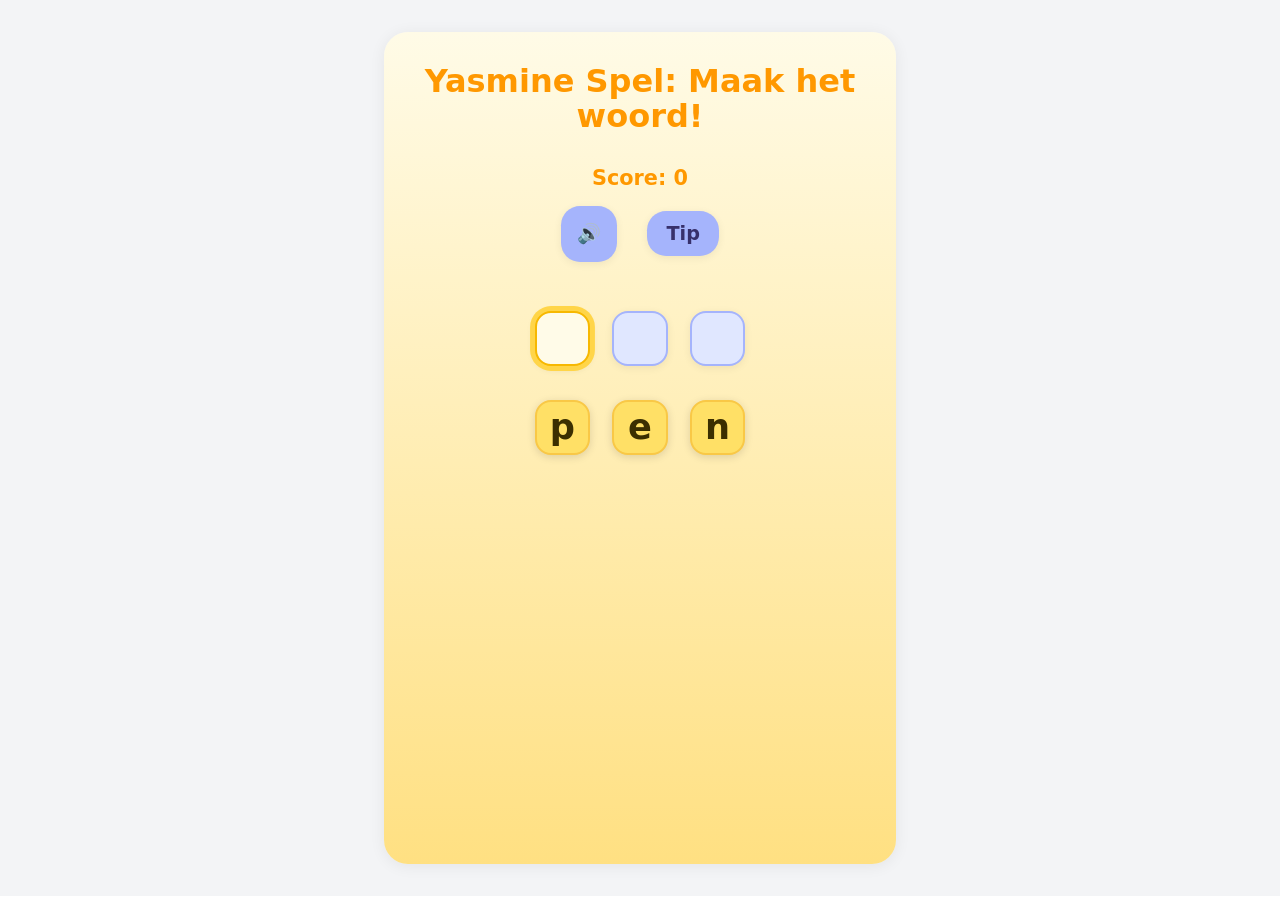
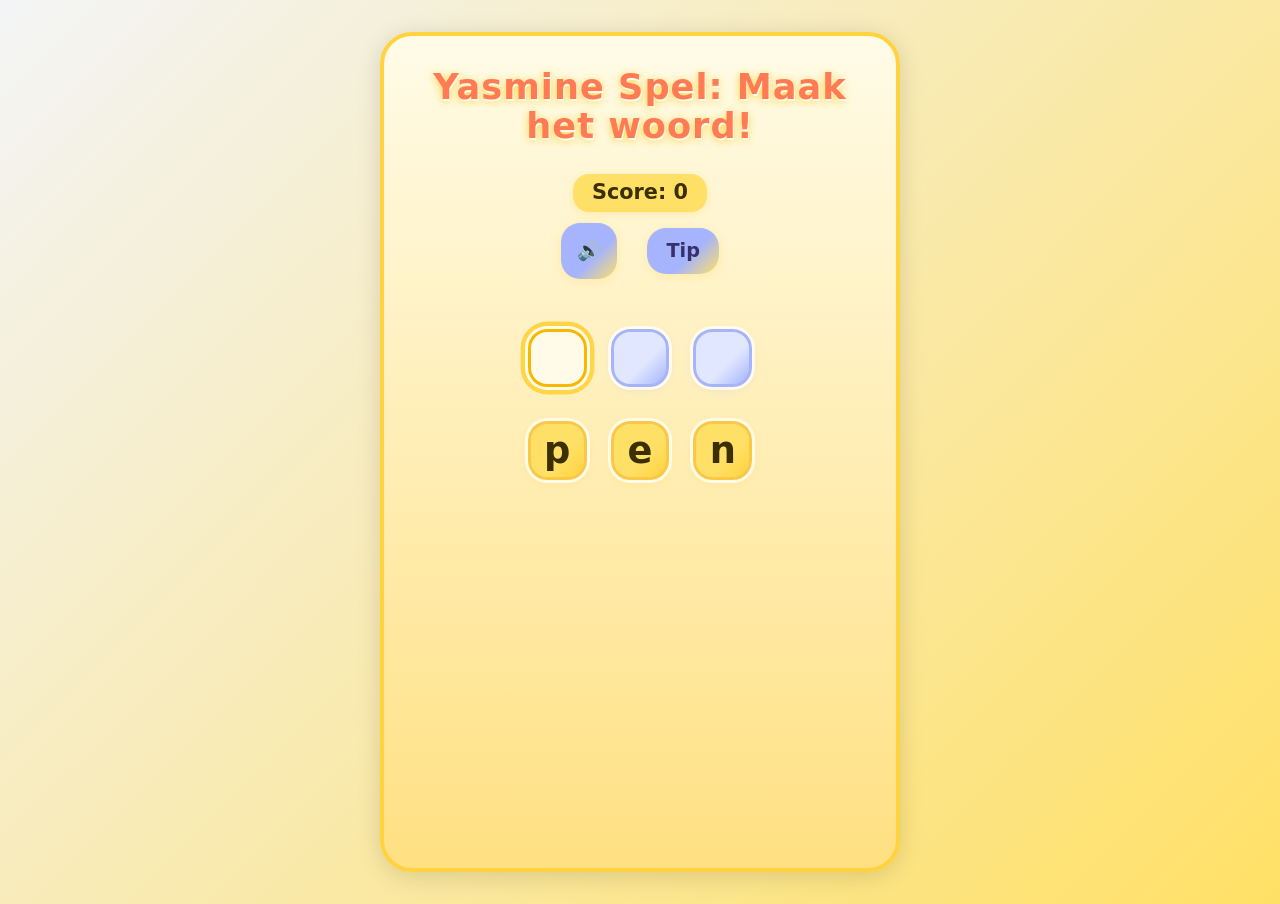
Before and after one commit to hamzaelouakili/Yasmine-Learn-to-Read, a React (Vite) app: page / in a window 1280 px wide. Built offline with nearby package versions, Linux system fonts and the light colour scheme.

Commit message:
change styles

```diff
--- a/src/App.css
+++ b/src/App.css
@@ -379,103 +379,142 @@ h1 {
 .game-container {
   max-width: 480px;
   margin: 0 auto;
-  padding: 1rem;
+  padding: 1.2rem 0.5rem 2.5rem 0.5rem;
   background: #fffbe8;
-  border-radius: 1.5rem;
-  box-shadow: 0 2px 16px #0001;
+  border-radius: 2rem;
+  box-shadow: 0 4px 24px #0002;
   min-height: 100vh;
   display: flex;
   flex-direction: column;
   align-items: center;
+  border: 4px solid #ffd23f;
 }
 
 h1 {
-  font-size: 2rem;
+  font-size: 2.2rem;
   margin-bottom: 0.5rem;
   text-align: center;
+  color: #ff7b54;
+  letter-spacing: 1px;
+  text-shadow: 1px 2px 0 #fffbe8, 0 2px 8px #ffd23f;
 }
 
 .score {
   font-size: 1.3rem;
   margin-bottom: 0.5rem;
+  color: #3b2f00;
+  background: #ffe066;
+  border-radius: 1rem;
+  padding: 0.2rem 1.2rem;
+  font-weight: bold;
+  box-shadow: 0 2px 8px #ffd23f44;
 }
 
-.letters-row,
-.slots-row {
+.letters-row, .slots-row {
   display: flex;
   justify-content: center;
-  gap: 1rem;
+  gap: 1.1rem;
   margin: 1.2rem 0 0.5rem 0;
   flex-wrap: wrap;
 }
 
 .draggable-letter {
-  background: #ffe066;
-  border: 2px solid #f9c846;
-  border-radius: 1rem;
-  font-size: 2.2rem;
+  background: linear-gradient(135deg, #ffe066 60%, #ffd23f 100%);
+  border: 3px solid #f9c846;
+  border-radius: 1.2rem;
+  font-size: 2.3rem;
   font-weight: bold;
   color: #3b2f00;
-  width: 3.2rem;
-  height: 3.2rem;
+  width: 3.3rem;
+  height: 3.3rem;
   display: flex;
   align-items: center;
   justify-content: center;
   margin: 0.2rem;
-  box-shadow: 0 2px 8px #0002;
+  box-shadow: 0 2px 8px #ffd23f44;
   touch-action: none;
   user-select: none;
-  transition: background 0.2s, border 0.2s;
+  transition: background 0.2s, border 0.2s, transform 0.2s;
+  cursor: pointer;
+  outline: 3px solid #fffbe8;
 }
 
 .draggable-letter:active {
   background: #ffd23f;
   border-color: #f7b801;
+  transform: scale(1.12) rotate(-4deg);
 }
 
 .slot {
-  background: #e0e7ff;
-  border: 2px solid #a5b4fc;
-  border-radius: 1rem;
-  width: 3.2rem;
-  height: 3.2rem;
+  background: linear-gradient(135deg, #e0e7ff 60%, #a5b4fc 100%);
+  border: 3px solid #a5b4fc;
+  border-radius: 1.2rem;
+  width: 3.3rem;
+  height: 3.3rem;
   display: flex;
   align-items: center;
   justify-content: center;
-  font-size: 2.2rem;
+  font-size: 2.3rem;
   font-weight: bold;
   color: #37306b;
   margin: 0.2rem;
-  box-shadow: 0 2px 8px #0001;
-  transition: background 0.2s, border 0.2s;
+  box-shadow: 0 2px 8px #a5b4fc44;
+  transition: background 0.2s, border 0.2s, transform 0.2s;
+  outline: 3px solid #fffbe8;
+}
+
+.slot-active {
+  box-shadow: 0 0 0 6px #ffd23f, 0 2px 8px #ffd23f44;
+  border-color: #f7b801;
+  background: #fffbe8;
+  animation: slotPulse 0.7s infinite alternate;
+}
+
+@keyframes slotPulse {
+  0% { box-shadow: 0 0 0 6px #ffd23f, 0 2px 8px #ffd23f44; }
+  100% { box-shadow: 0 0 0 12px #ffe066, 0 2px 8px #ffd23f44; }
 }
 
 .slot.correct {
   background: #d1fae5;
   border-color: #10b981;
+  animation: slotPop 0.4s cubic-bezier(.68,-0.55,.27,1.55);
 }
+
+@keyframes slotPop {
+  0% { transform: scale(1.2); }
+  100% { transform: scale(1); }
+}
+
 .slot.wrong {
   background: #fee2e2;
   border-color: #ef4444;
+  animation: slotShake 0.3s cubic-bezier(.36,.07,.19,.97) both;
 }
 
-.tip-btn,
-.sound-btn {
+@keyframes slotShake {
+  10%, 90% { transform: translateX(-2px); }
+  20%, 80% { transform: translateX(4px); }
+  30%, 50%, 70% { transform: translateX(-8px); }
+  40%, 60% { transform: translateX(8px); }
+}
+
+.tip-btn, .sound-btn {
   font-size: 1.2rem;
   padding: 0.7rem 1.2rem;
   border-radius: 1.2rem;
   border: none;
   margin: 0.2rem;
-  background: #a5b4fc;
+  background: linear-gradient(135deg, #a5b4fc 60%, #ffe066 100%);
   color: #37306b;
   font-weight: bold;
-  box-shadow: 0 2px 8px #0001;
-  transition: background 0.2s;
+  box-shadow: 0 2px 8px #ffd23f44;
+  transition: background 0.2s, transform 0.2s;
 }
 
-.tip-btn:active,
-.sound-btn:active {
-  background: #818cf8;
+.tip-btn:active, .sound-btn:active {
+  background: #ffd23f;
+  transform: scale(1.08);
 }
 
 .tip-spelling-row {
@@ -516,39 +555,28 @@ h1 {
 .congrats-img {
   width: 120px;
   height: auto;
-  animation: pop 0.7s cubic-bezier(0.68, -0.55, 0.27, 1.55);
+  animation: pop 0.7s cubic-bezier(.68,-0.55,.27,1.55);
 }
 
 @keyframes pop {
-  0% {
-    transform: scale(0.7);
-    opacity: 0;
-  }
-  60% {
-    transform: scale(1.15);
-    opacity: 1;
-  }
-  100% {
-    transform: scale(1);
-  }
+  0% { transform: scale(0.7); opacity: 0; }
+  60% { transform: scale(1.15); opacity: 1; }
+  100% { transform: scale(1); }
 }
 
-/* Mobiel: alles groter en meer ruimte */
 @media (max-width: 600px) {
   .game-container {
     padding: 0.2rem;
     min-height: 100dvh;
   }
-  .letters-row,
-  .slots-row {
+  .letters-row, .slots-row {
     gap: 0.5rem;
   }
-  .draggable-letter,
-  .slot {
-    width: 3.5rem;
-    height: 3.5rem;
-    font-size: 2.5rem;
-    border-radius: 1.2rem;
+  .draggable-letter, .slot {
+    width: 3.7rem;
+    height: 3.7rem;
+    font-size: 2.6rem;
+    border-radius: 1.3rem;
   }
   .tip-spelling-block {
     font-size: 2.2rem;
@@ -557,8 +585,7 @@ h1 {
   .congrats-img {
     width: 90px;
   }
-  .tip-btn,
-  .sound-btn {
+  .tip-btn, .sound-btn {
     font-size: 1.1rem;
     padding: 0.6rem 1rem;
     border-radius: 1rem;
@@ -566,39 +593,7 @@ h1 {
 }
 
 body {
-  background: #f3f4f6;
+  background: linear-gradient(135deg, #f3f4f6 0%, #ffe066 100%);
   margin: 0;
-  font-family: "Comic Sans MS", "Comic Sans", cursive, sans-serif;
+  font-family: 'Comic Sans MS', 'Comic Sans', cursive, sans-serif;
 }
-
-.slot-active {
-  box-shadow: 0 0 0 4px #ffd23f, 0 2px 8px #0002;
-  border-color: #f7b801;
-  background: #fffbe8;
-  animation: slotPulse 0.7s infinite alternate;
-}
-
-@keyframes slotPulse {
-  0% { box-shadow: 0 0 0 4px #ffd23f, 0 2px 8px #0002; }
-  100% { box-shadow: 0 0 0 8px #ffe066, 0 2px 8px #0002; }
-}
-
-.slot.correct {
-  animation: slotPop 0.4s cubic-bezier(.68,-0.55,.27,1.55);
-}
-
-@keyframes slotPop {
-  0% { transform: scale(1.2); }
-  100% { transform: scale(1); }
-}
-
-.slot.wrong {
-  animation: slotShake 0.3s cubic-bezier(.36,.07,.19,.97) both;
-}
-
-@keyframes slotShake {
-  10%, 90% { transform: translateX(-2px); }
-  20%, 80% { transform: translateX(4px); }
-  30%, 50%, 70% { transform: translateX(-8px); }
-  40%, 60% { transform: translateX(8px); }
-}
```
